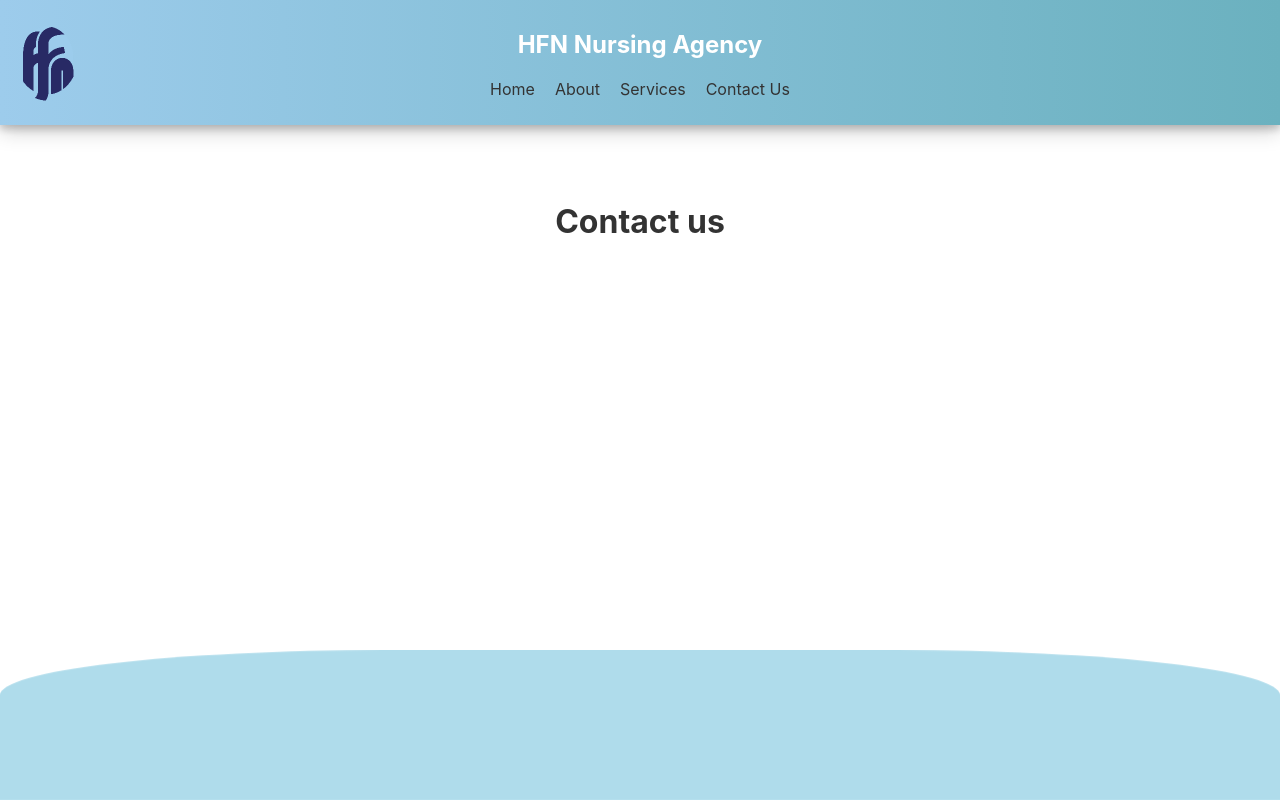
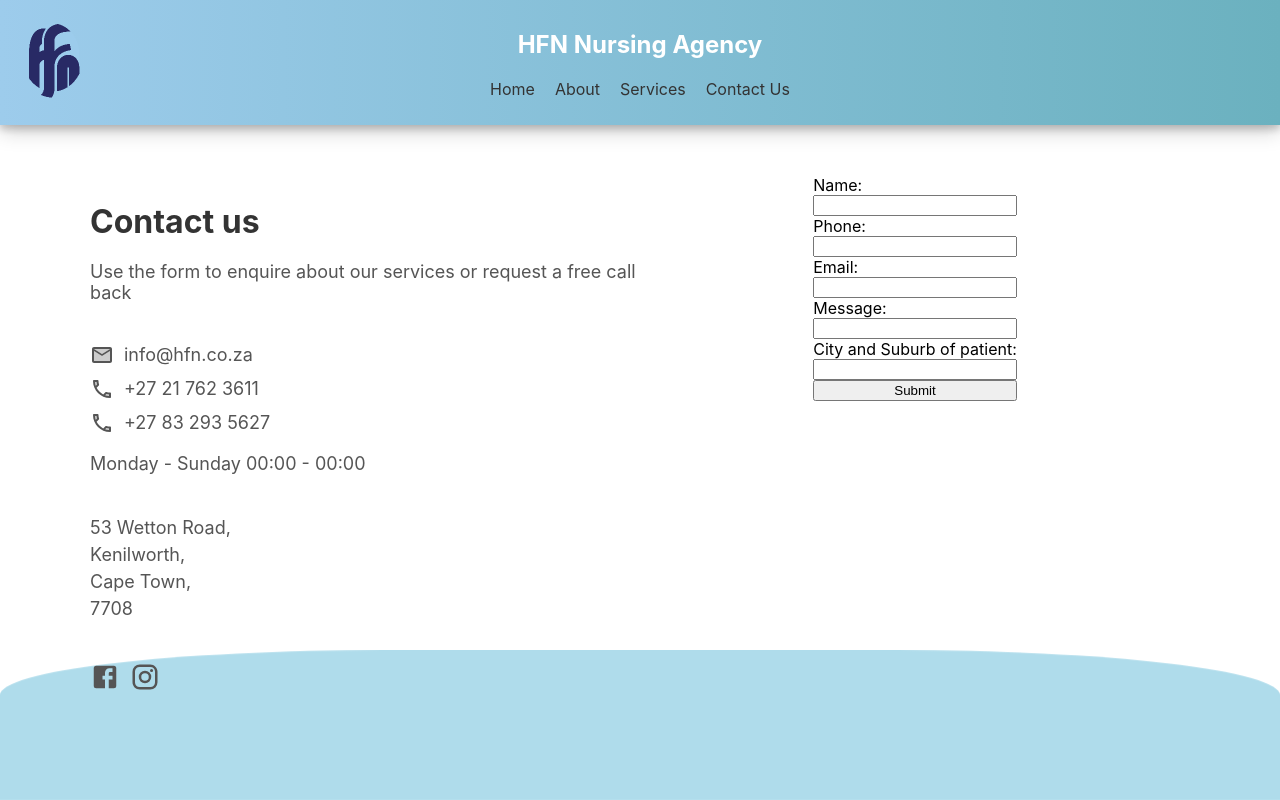
Before and after one commit to katelandcastelin/nursing-agency, a React (Create React App) app: page /contact in a window 1280 px wide. Shown: the top 800 px of the page. Built offline with nearby package versions, Linux system fonts and the light colour scheme.

Commit message:
feat/contact-page: added contact page contents

```diff
--- a/src/App.js
+++ b/src/App.js
@@ -18,9 +18,9 @@
 `;
 
 const Container = styled.div`
-  display: flex;
+  /* display: flex;
   flex-direction: column;
-  align-items: center;
+  align-items: center; */
   min-height: 100vh;
   max-width: 100vw;
 `;
@@ -41,10 +41,8 @@
 `;
 
 const Logo = styled.a`
-  margin: 10px 0 0 20px;
   position: absolute;
-  text-decoration: none;
-  font-size: xx-large;
+  padding-left: 2%;
 `;
 
 const NavLinks = styled.nav`
@@ -59,7 +57,7 @@
   transition: color 0.3s;
 
   &:hover {
-    color: #6bb1bf;
+    color: #5e5e5e;
   }
 `;
 
--- a/src/pages/Contact.jsx
+++ b/src/pages/Contact.jsx
@@ -1,11 +1,16 @@
 import React from 'react';
+import { Link } from 'react-router-dom';
 import styled from 'styled-components';
+import EmailTwoToneIcon from '@mui/icons-material/EmailTwoTone';
+import CallTwoToneIcon from '@mui/icons-material/CallTwoTone';
+import FacebookIcon from '@mui/icons-material/Facebook';
+import InstagramIcon from '@mui/icons-material/Instagram';
 
 const Container = styled.div`
+  padding: 20px 90px;
   display: flex;
-  flex-direction: column;
   align-items: center;
-  padding: 20px;
+  justify-content: space-between;
 `;
 
 const Title = styled.h2`
@@ -14,13 +19,123 @@
   margin-bottom: 20px;
 `;
 
+const Description = styled.p`
+  font-size: 18px;
+  color: #555;
+  margin-bottom: 40px;
+`;
+
+const ContactDetailsContainer = styled.div`
+  text-align: left;
+  font-size: large;
+
+  @media (max-width: 1060px) {
+    margin-left: 20%;
+  }
+
+  @media (max-width: 750px) {
+    margin-left: 17%;
+  }
+
+  @media (max-width: 535px) {
+    margin-left: 10%;
+  }
+
+  @media (max-width: 630px) {
+    margin-left: 8%;
+  }
+`;
+
+const ContactLink = styled(Link)`
+  display: flex;
+  text-decoration: none;
+  margin-bottom: 10px;
+  color: #555;
+  align-items: center;
+`;
+
+const FormContainer = styled.div`
+  display: flex;
+  justify-content: center;
+  align-self: baseline;
+  width: 100%;
+`;
+
+const Form = styled.form`
+  display: flex;
+  flex-direction: column;
+`;
+
+const FormLabel = styled.label`
+  display: flex;
+  flex-direction: column;
+`;
+
 export default function Contact() {
   window.scrollTo(0, 0);
 
   return (
     <Container>
-      <Title>Contact us</Title>
+      <div style={{width: '100%'}}>
+        <Title>Contact us</Title>
+        <Description>
+          Use the form to enquire about our services or request a free call back
+        </Description>
+        <ContactDetailsContainer>
+          <ContactLink>
+            <EmailTwoToneIcon style={{marginRight: '10px'}} />
+            info@hfn.co.za
+          </ContactLink>
+          <ContactLink>
+            <CallTwoToneIcon style={{marginRight: '10px'}} />
+            +27 21 762 3611
+          </ContactLink>
+          <ContactLink>
+            <CallTwoToneIcon style={{marginRight: '10px'}} />
+            +27 83 293 5627
+          </ContactLink>
+        </ContactDetailsContainer>
+        <Description>
+          Monday - Sunday 00:00 - 00:00
+        </Description>
+        <Description style={{lineHeight: '1.5em'}}>
+          53 Wetton Road,<br />Kenilworth,<br />Cape Town,<br />7708
+        </Description>
+        <div style={{display: 'flex'}}>
+          <ContactLink>
+            <FacebookIcon style={{marginRight: '10px', fontSize: '30px'}} />
+          </ContactLink>
+          <ContactLink>
+            <InstagramIcon style={{marginRight: '10px', fontSize: '30px'}} />
+          </ContactLink>
+        </div>
+      </div>
 
+      <FormContainer>
+        <Form>
+          <FormLabel>
+            Name:
+            <input type="text" name="name" />
+          </FormLabel>
+          <FormLabel>
+            Phone:
+            <input type="text" name="phone" />
+          </FormLabel>
+          <FormLabel>
+            Email:
+            <input type="text" name="email" />
+          </FormLabel>
+          <FormLabel>
+            Message:
+            <input type="text" name="message" />
+          </FormLabel>
+          <FormLabel>
+            City and Suburb of patient:
+            <input type="text" name="city and suburb" />
+          </FormLabel>
+          <input type="submit" value="Submit" />
+        </Form>
+      </FormContainer>
     </Container>
   );
 };
```
